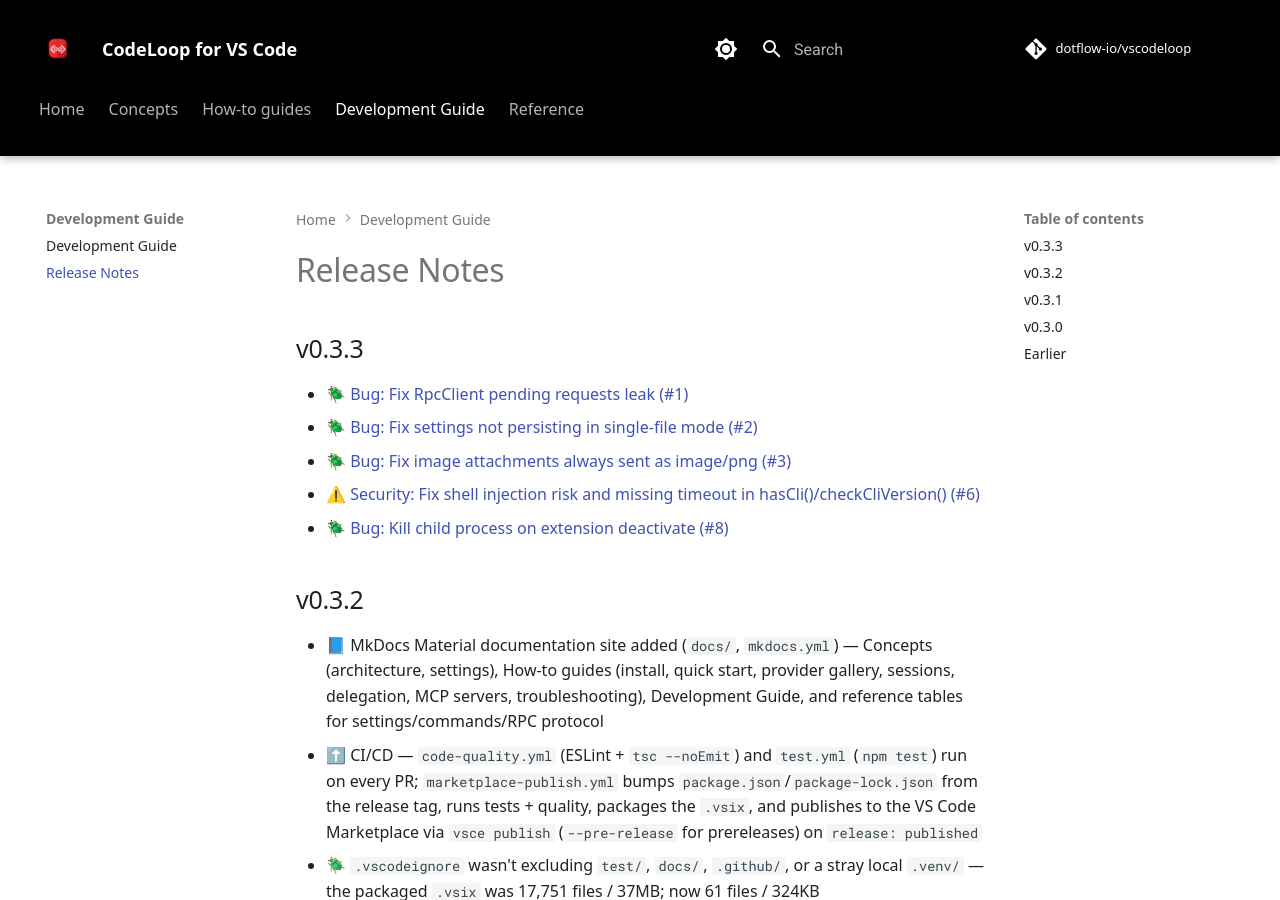
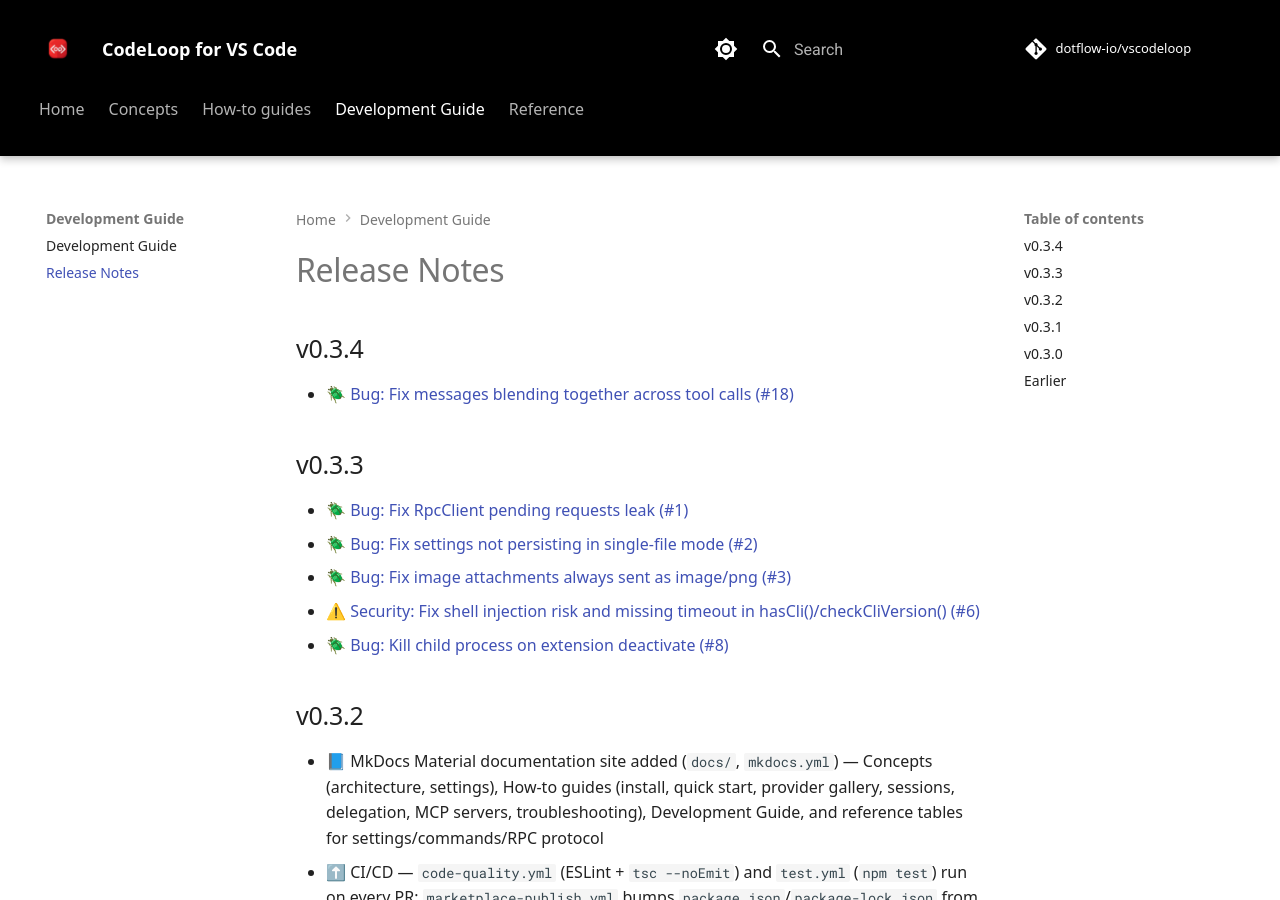
Before and after one commit to dotflow-io/vscodeloop, an MkDocs documentation site: the page built from docs/nav/development/release-notes.md, in a window 1280 px wide and 900 px high. Built offline with MkDocs 1.6.1 and Material for MkDocs 9.7.7, drawn with Linux system fonts in a browser that asks for light colours; comment, search, counter and statistics services are not loaded.

Commit message:
📦 NPM: Bump version to 0.3.4

```diff
--- a/docs/nav/development/release-notes.md
+++ b/docs/nav/development/release-notes.md
@@ -1,4 +1,8 @@
 # Release Notes
+
+## v0.3.4
+
+- [🪲 Bug: Fix messages blending together across tool calls (#18)](https://github.com/dotflow-io/vscodeloop/pull/18)
 
 ## v0.3.3
 
--- a/package.json
+++ b/package.json
@@ -2,7 +2,7 @@
   "name": "pycodeloop",
   "displayName": "CodeLoop — AI Coding Agent",
   "description": "Agentic AI coding assistant in your VS Code sidebar — chat with Anthropic Claude, OpenAI, Gemini, Grok, Groq, AWS Bedrock, Moonshot Kimi, DeepSeek, Together AI Llama, Alibaba Qwen, NVIDIA NIM, or a local Ollama/LM Studio model to read, edit, and run code in your workspace.",
-  "version": "0.3.3",
+  "version": "0.3.4",
   "publisher": "fernandocelmer",
   "repository": {
     "type": "git",
```
Also changed, not shown: 1 other file.
